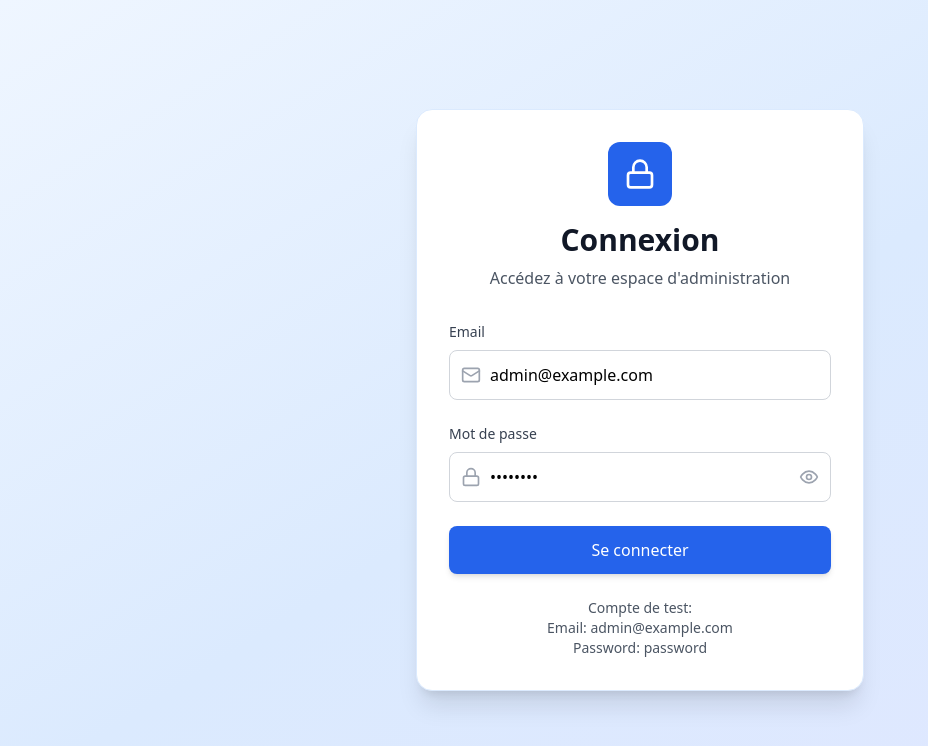
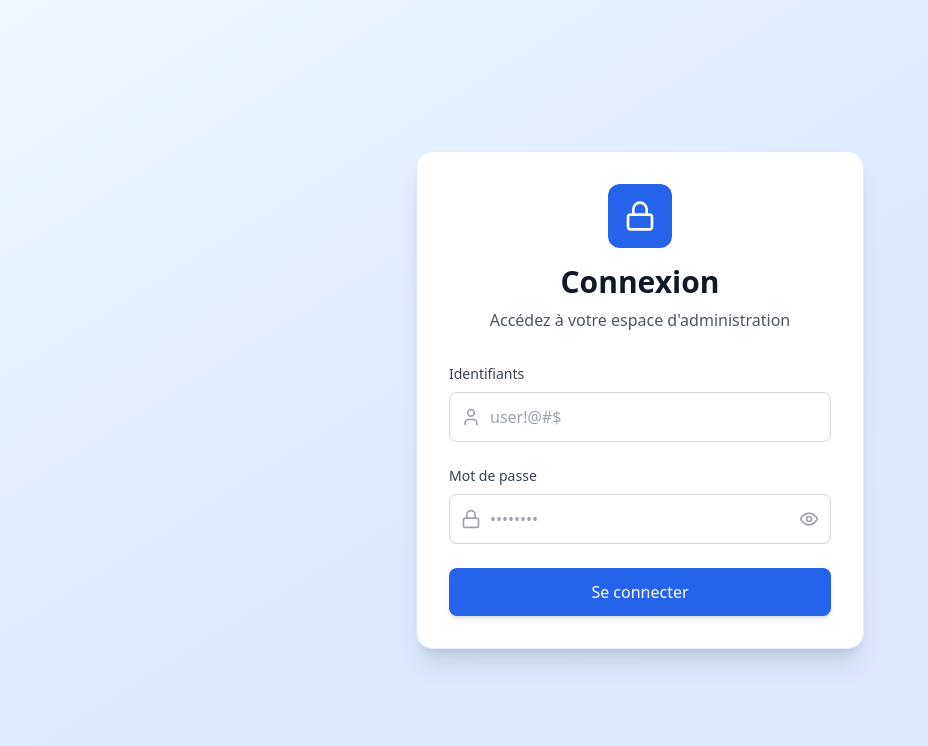
Before and after one commit to DiarafaSoukouna/Ruche-front-template, a React (Vite) app: page /login in a window 1280 px wide. Shown: the top 746 px of the page, without its empty margins (0-928 px from the left). Built offline with nearby package versions, Linux system fonts and the light colour scheme; no server answers; what ag-grid-community would draw is missing.

Commit message:
login functions creating

```diff
--- a/src/contexts/AuthContext.tsx
+++ b/src/contexts/AuthContext.tsx
@@ -1,8 +1,9 @@
 import React, { createContext, useContext, useState, ReactNode } from 'react';
+import { instance } from '../axios';
 
 interface User {
   name: string;
-  email: string;
+  id_personnel_perso: string;
 }
 
 interface AuthContextType {
@@ -22,14 +23,29 @@ export const AuthProvider: React.FC<AuthProviderProps> = ({ children }) => {
   const [isAuthenticated, setIsAuthenticated] = useState<boolean>(false);
   const [user, setUser] = useState<User | null>(null);
 
-  const login = async (email: string, password: string): Promise<boolean> => {
-    // Simulation d'une authentification
-    if (email === 'admin@example.com' && password === 'password') {
-      setIsAuthenticated(true);
-      setUser({ name: 'Admin User', email });
-      return true;
+  const login = async (id_personnel_perso: string, password: string): Promise<any> => {
+    const data = {
+      id_personnel_perso : id_personnel_perso,
+      password : password,
     }
-    return false;
+    try {
+      const res = await instance.post('token/', data)
+      if (res){
+        localStorage.setItem('loggedUser', res.data)
+        setIsAuthenticated(true);
+        setUser({ name: 'Admin User', id_personnel_perso });
+        return true
+      }
+    } catch (error) {
+      return false ;
+    }
+    // // Simulation d'une authentification
+    // if (email === 'admin@example.com' && password === 'password') {
+    //   setIsAuthenticated(true);
+    //   setUser({ name: 'Admin User', email });
+    //   return true;
+    // }
+    // return false;
   };
 
   const logout = (): void => {
--- /dev/null
+++ b/src/functions/niveauLocaleConfig/gets.ts
@@ -0,0 +1,23 @@
+import { instance } from '../../axios'
+
+export const getAll = () => {
+  try {
+    const res = instance.get('niveau_localite_config')
+    console.log('helloooo', res)
+    return res
+  } catch (error){
+    console.log(error)
+    return error
+  }
+}
+
+export const getOne = (id:number) => {
+  try {
+    const res = instance.get('niveau_localite_config/'+ id)
+    console.log('data', res)
+    return res
+  } catch (error){
+    console.log(error)
+    return error
+  }
+}
--- /dev/null
+++ b/src/functions/niveauLocaleConfig/post.ts
@@ -0,0 +1,10 @@
+import { instance } from "../../axios"
+
+export const create = async () =>{
+    try {
+    const res = await instance.post('niveau_localite_config')
+
+    } catch (error) {
+        return error
+    }
+}
--- a/src/pages/Login.tsx
+++ b/src/pages/Login.tsx
@@ -2,12 +2,13 @@ import React, { useState } from 'react';
 import { useAuth } from '../contexts/AuthContext';
 import { useNavigate } from 'react-router-dom';
 import Button from '../components/Button';
-import { EyeIcon, EyeOffIcon, LockIcon, MailIcon } from 'lucide-react';
+import { EyeIcon, EyeOffIcon, LockIcon, User } from 'lucide-react';
+import { getAll } from '../functions/niveauLocaleConfig/gets';
 
 const Login = () => {
   const [formData, setFormData] = useState({
-    email: 'admin@example.com',
-    password: 'password'
+    id_personnel_perso: '',
+    password: ''
   });
   const [showPassword, setShowPassword] = useState(false);
   const [loading, setLoading] = useState(false);
@@ -19,10 +20,11 @@ const Login = () => {
   const handleSubmit = async (e: React.FormEvent<HTMLFormElement>) => {
     e.preventDefault();
     setLoading(true);
+
     setError('');
 
     try {
-      const success = await login(formData.email, formData.password);
+      const success = await login(formData.id_personnel_perso, formData.password);
       if (success) {
         navigate('/dashboard');
       } else {
@@ -57,21 +59,21 @@ const Login = () => {
           <form onSubmit={handleSubmit} className="space-y-6">
             <div>
               <label htmlFor="email" className="block text-sm font-medium text-gray-700 mb-2">
-                Email
+                Identifiants
               </label>
               <div className="relative">
                 <div className="absolute inset-y-0 left-0 pl-3 flex items-center">
-                  <MailIcon className="h-5 w-5 text-gray-400" />
+                  <User className="h-5 w-5 text-gray-400" />
                 </div>
                 <input
-                  id="email"
-                  name="email"
-                  type="email"
+                  id="id_personnel_perso"
+                  name="id_personnel_perso"
+                  type="text"
                   required
-                  value={formData.email}
+                  value={formData.id_personnel_perso}
                   onChange={handleChange}
                   className="pl-10 w-full px-4 py-3 border border-gray-300 rounded-lg focus:ring-2 focus:ring-blue-500 focus:border-blue-500 transition-colors"
-                  placeholder="votre@email.com"
+                  placeholder="user!@#$"
                 />
               </div>
             </div>
@@ -116,19 +118,12 @@ const Login = () => {
 
             <Button
               type="submit"
-              loading={loading}
               className="w-full py-3"
               size="lg"
             >
               Se connecter
             </Button>
           </form>
-
-          <div className="mt-6 text-center text-sm text-gray-600">
-            <p>Compte de test:</p>
-            <p>Email: <span className="font-medium">admin@example.com</span></p>
-            <p>Password: <span className="font-medium">password</span></p>
-          </div>
         </div>
       </div>
     </div>
```
Also changed, not shown: src/functions/niveauLocaleConfig/delete.ts (added), src/functions/niveauLocaleConfig/put.ts (added).
